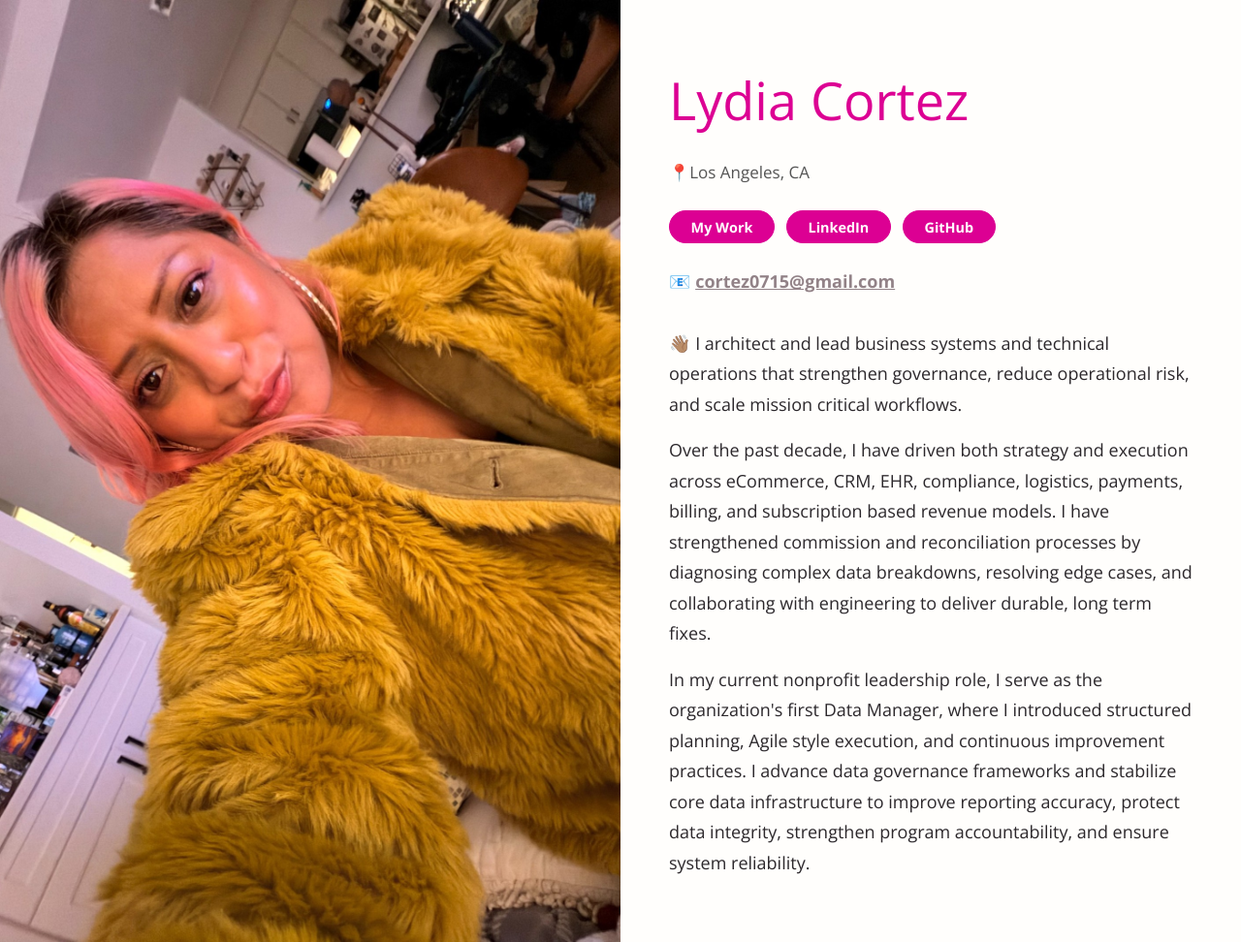
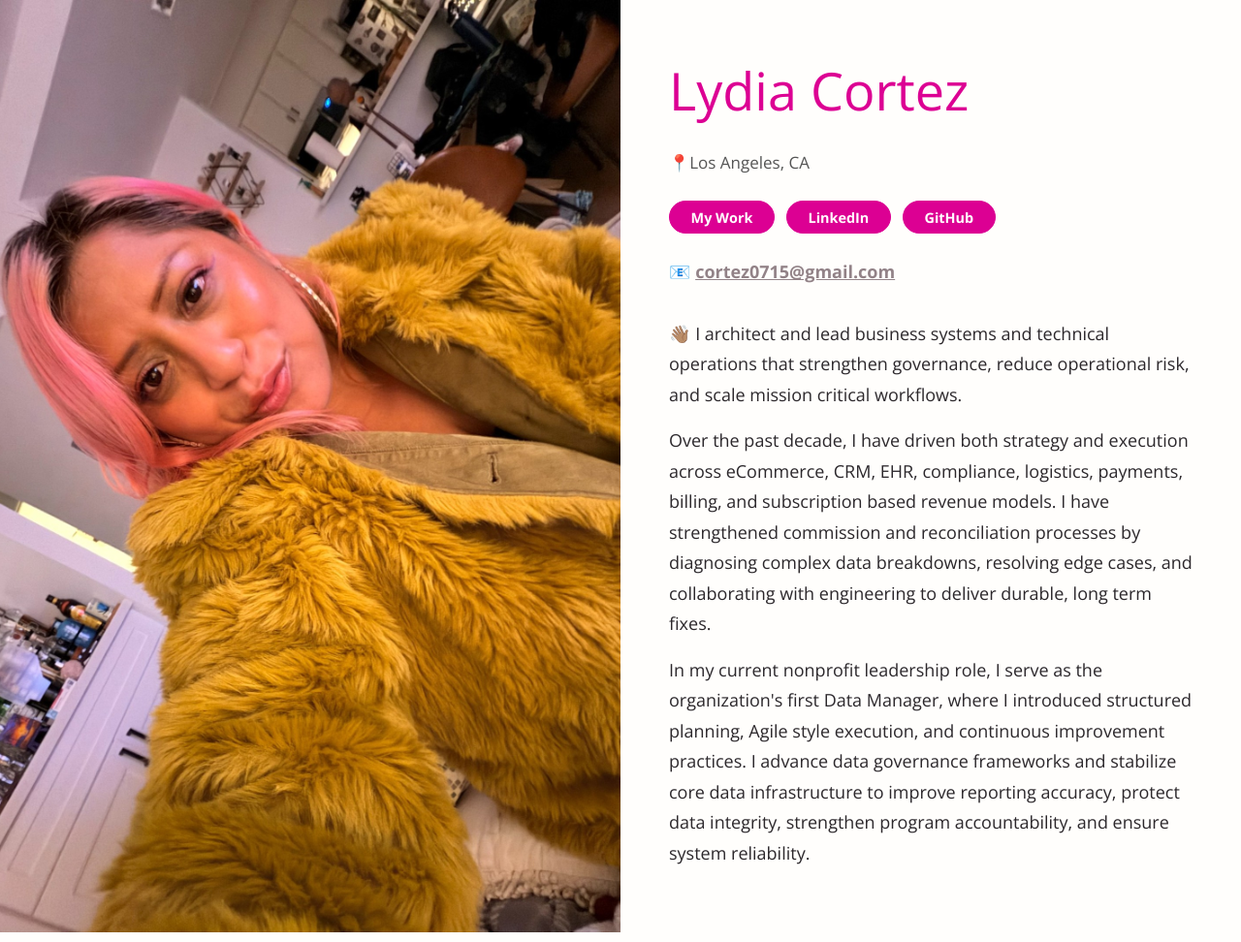
Before and after one commit to lylyco/lylyco.github.io, a Jekyll site: the page built from index.html, in a window 1280 px wide. Shown: the whole page at 97% size. Built offline with Jekyll 4.4.1, drawn with Linux system fonts in a browser that asks for light colours.

Commit message:
“adjustsv2”

```diff
--- a/_layouts/half.html
+++ b/_layouts/half.html
@@ -9,7 +9,7 @@
         style="position: relative !important;"
       >
 
-<h1 class="pageTitle" style="margin-top: 25px;">
+<h1 class="pageTitle" style="margin-top: 15px;">
   {{ site.title }}
 </h1>
     <div style="
```
